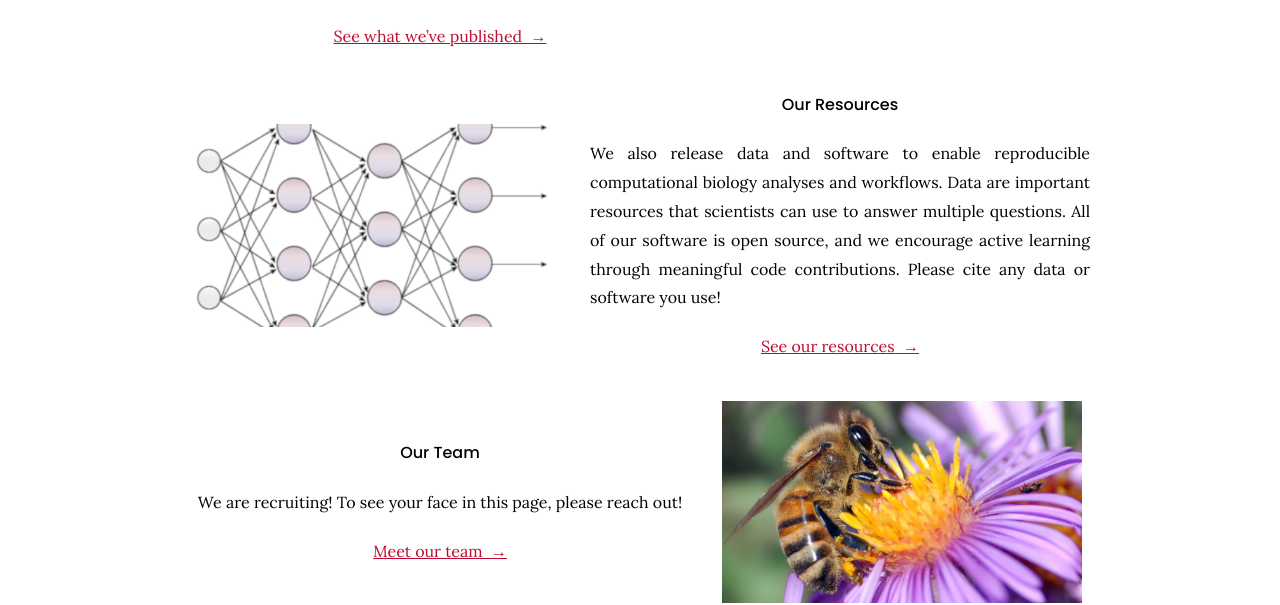
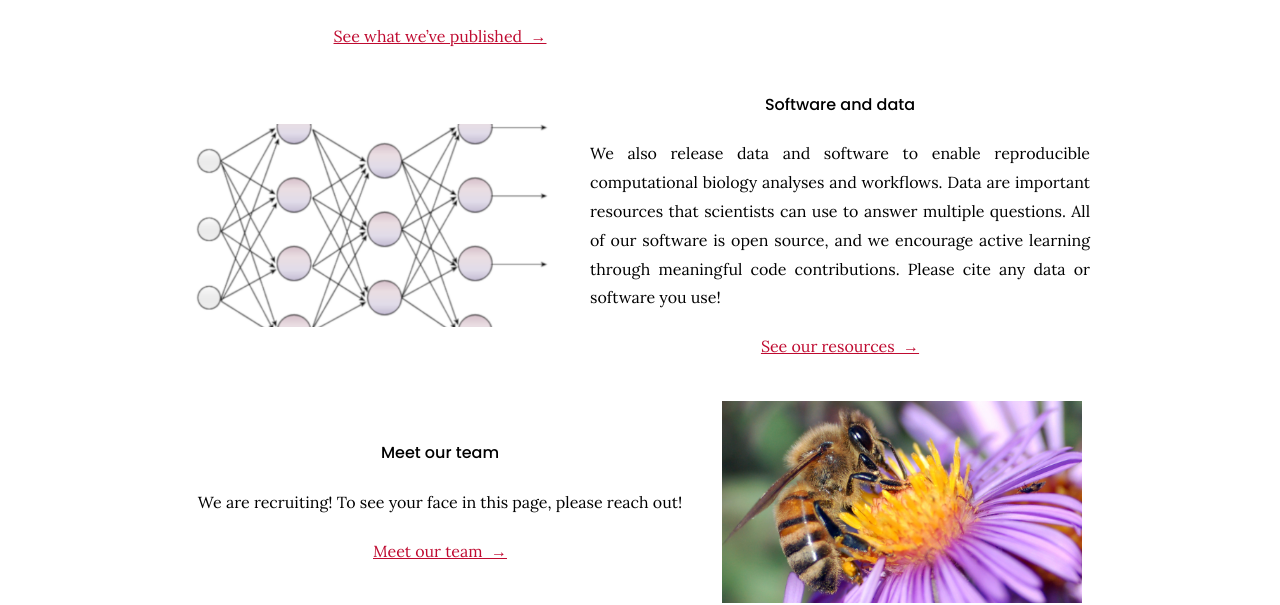
Before and after one commit to WayScience/waysciencelab.com, a Jekyll site: the page built from index.md, in a window 1280 px wide. Shown: the part 1397-2002 px from the top of the page. Built offline with Jekyll 4.4.1, drawn with Linux system fonts in a browser that asks for light colours; nearby versions of some CDN libraries.

```diff
--- a/index.md
+++ b/index.md
@@ -71,7 +71,7 @@ Please cite any data or software you use!
   include feature.html
   image="images/network.png"
   link="resources"
-  headline="Our Resources"
+  headline="Software and data"
   text=text
 %}
 
@@ -87,7 +87,7 @@ To see your face in this page, please reach out!
   include feature.html
   image="images/team.jpeg"
   link="team"
-  headline="Our Team"
+  headline="Meet our team"
   text=text
 %}
 
```
